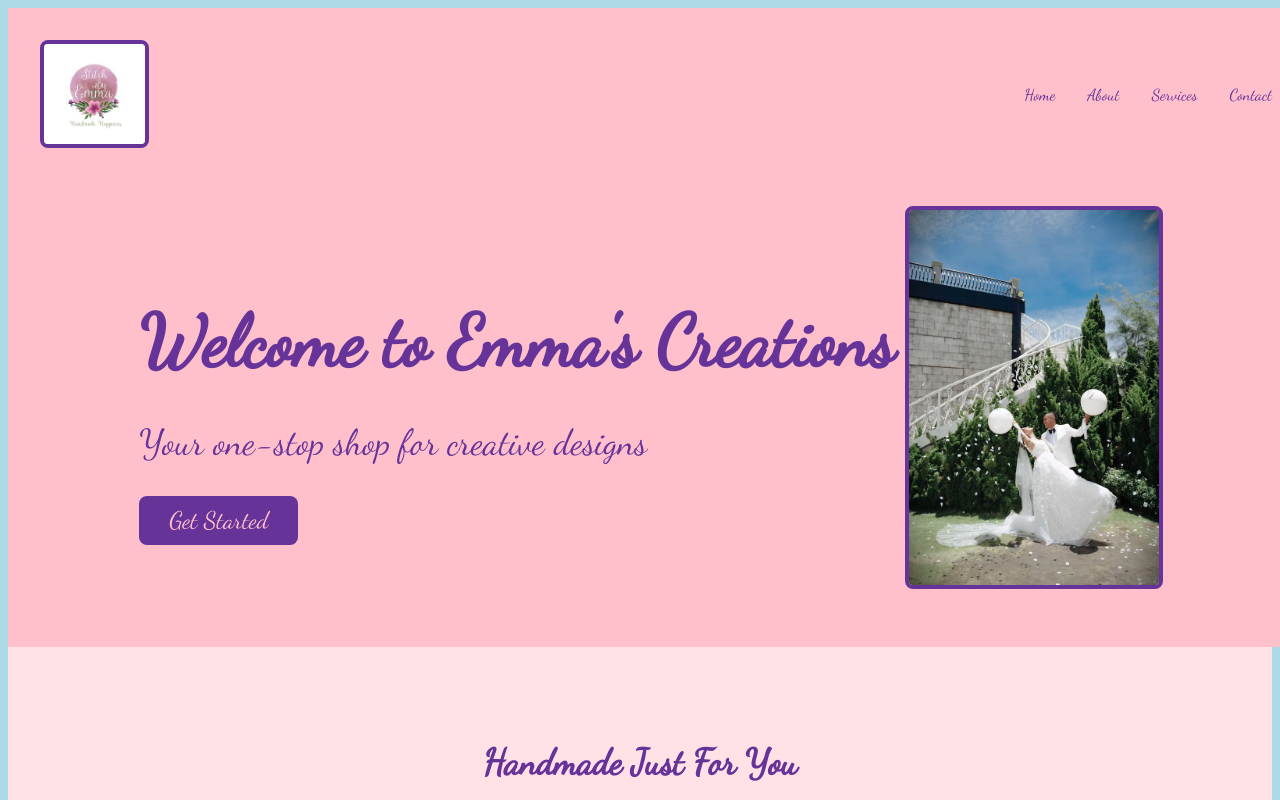
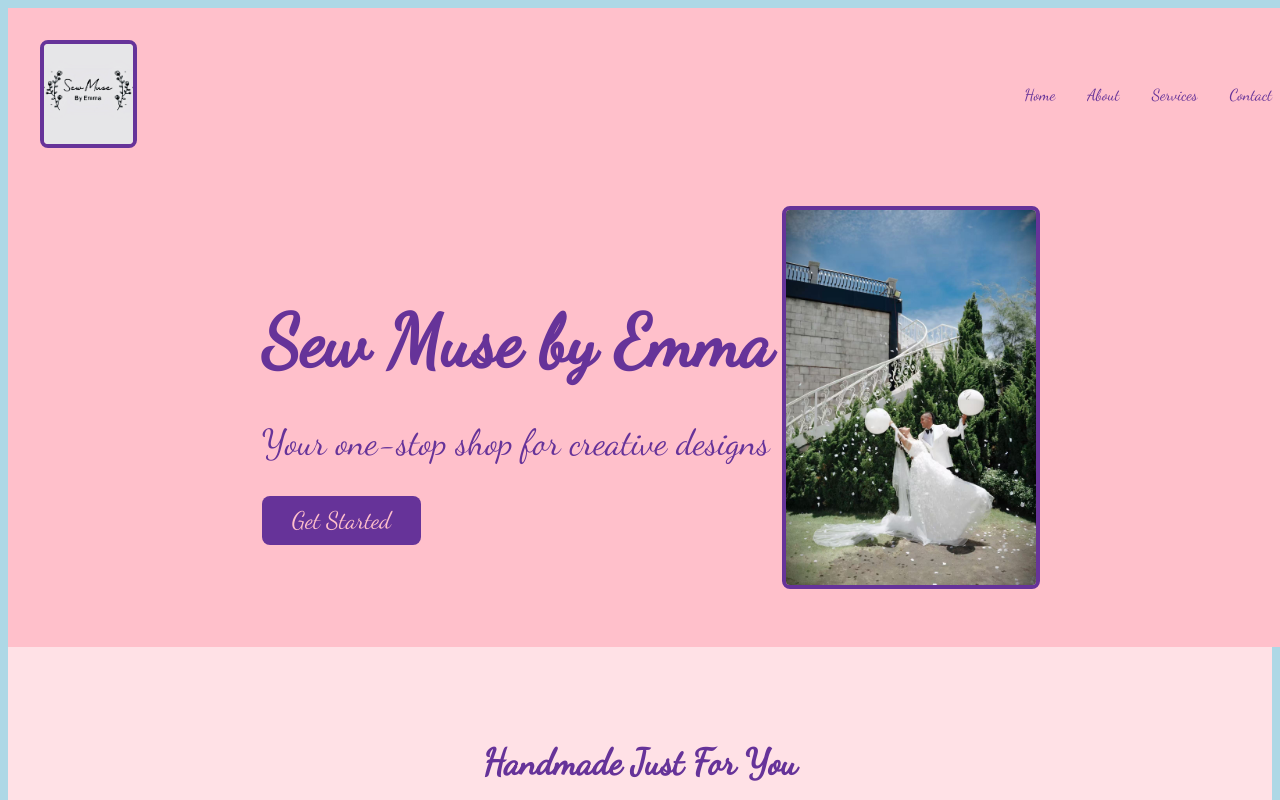
Before and after one commit to Numpkens/TOP-LandingPage, a plain HTML site: page index.html in a window 1280 px wide. Shown: the top 800 px of the page. Drawn offline with Linux system fonts and the light colour scheme.

Commit message:
Make minor changes to the logo

```diff
--- a/index.html
+++ b/index.html
@@ -2,7 +2,7 @@
 <html lang="en">
     <head>
         <meta charset="UTF-8" />
-        <title>Emma's Creations</title>
+        <title>Sew Muse by Emma</title>
         <link
             href="https://fonts.googleapis.com/css2?family=Dancing+Script&display=swap"
             rel="stylesheet"
@@ -14,7 +14,7 @@
         <header>
             <nav>
                 <img
-                    src="./images/logo.png"
+                    src="./images/logo2.jpg"
                     alt="Emma's Creations Logo"
                     class="logo"
                 />
@@ -29,13 +29,12 @@
             <div class="hero">
                 <div class="hero">
                     <div class="hero-content">
-                        <h1>Welcome to Emma's Creations</h1>
+                        <h1>Sew Muse by Emma</h1>
                         <p>Your one-stop shop for creative designs</p>
                         <button class="cta-button">Get Started</button>
                     </div>
                     <div class="hero-image">
-                        <!-- If your image is in an 'images' folder -->
-                        <img src="./images/himandher.jpg" alt="Wedding day formal wear">
+                       <img src="./images/himandher.jpg" alt="Wedding day formal wear">
             </div>
         </header>
 
```
Also changed, not shown: images/logo2.jpg (added).
